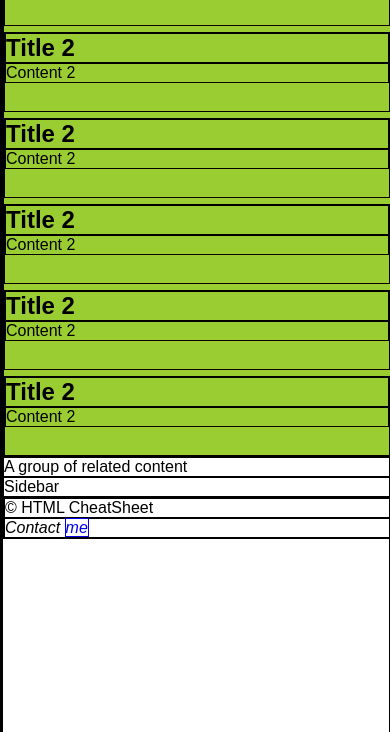
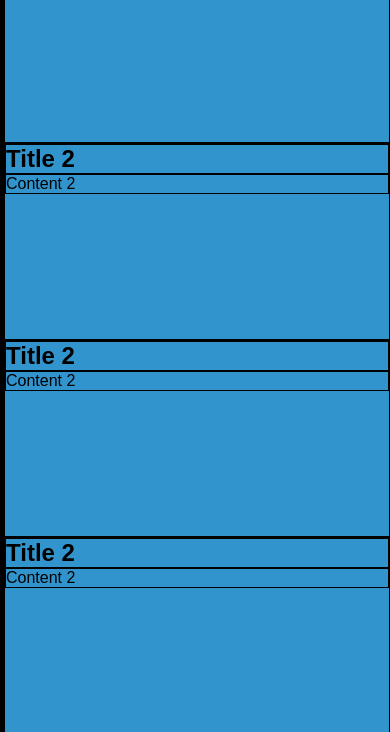
Before and after one commit to ojukashka/FE21-CSS3-DAY4-Oyu-Michael, a plain HTML site: page index.html in a window 390 px wide. Shown: the part 104-836 px from the top of the page. Drawn offline with Linux system fonts and the light colour scheme.

Commit message:
added more styling and media query

```diff
--- a/stylesheet.css
+++ b/stylesheet.css
@@ -33,17 +33,35 @@ a {
     text-decoration: none;
 }
 
-@media screen and (max-width: 480px) {
+@media all and (max-width: 500px) {
+    main {
+        display: grid;
+        grid-template-columns: repeat(auto-fill, minmax(320px, 1fr));
+        background-color: rgb(50, 148, 205);
+    }
+    article {
+        min-height: 50vw;
+    }
+}
 
+@media all and (min-width: 501px) and (max-width: 1025px) {
     main {
         display: grid;
         grid-template-columns: repeat(auto-fill, minmax(320px, 1fr));
         background-color: yellowgreen;
-        grid-column-gap: 6px;
-        grid-row-gap:6px;
     }
-
     article {
-        min-height: 20vw;
+        min-height: 25vw;
     }
 }
+
+@media all and (min-width: 1026px) {
+    main {
+        display: grid;
+        grid-template-columns: repeat(auto-fill, minmax(320px, 1fr));
+        background-color: rgb(205, 182, 50);
+    }
+    article {
+        min-height: 12.5vw;
+    }
+}
```
Also changed, not shown: index.html (line endings or trailing spaces).
